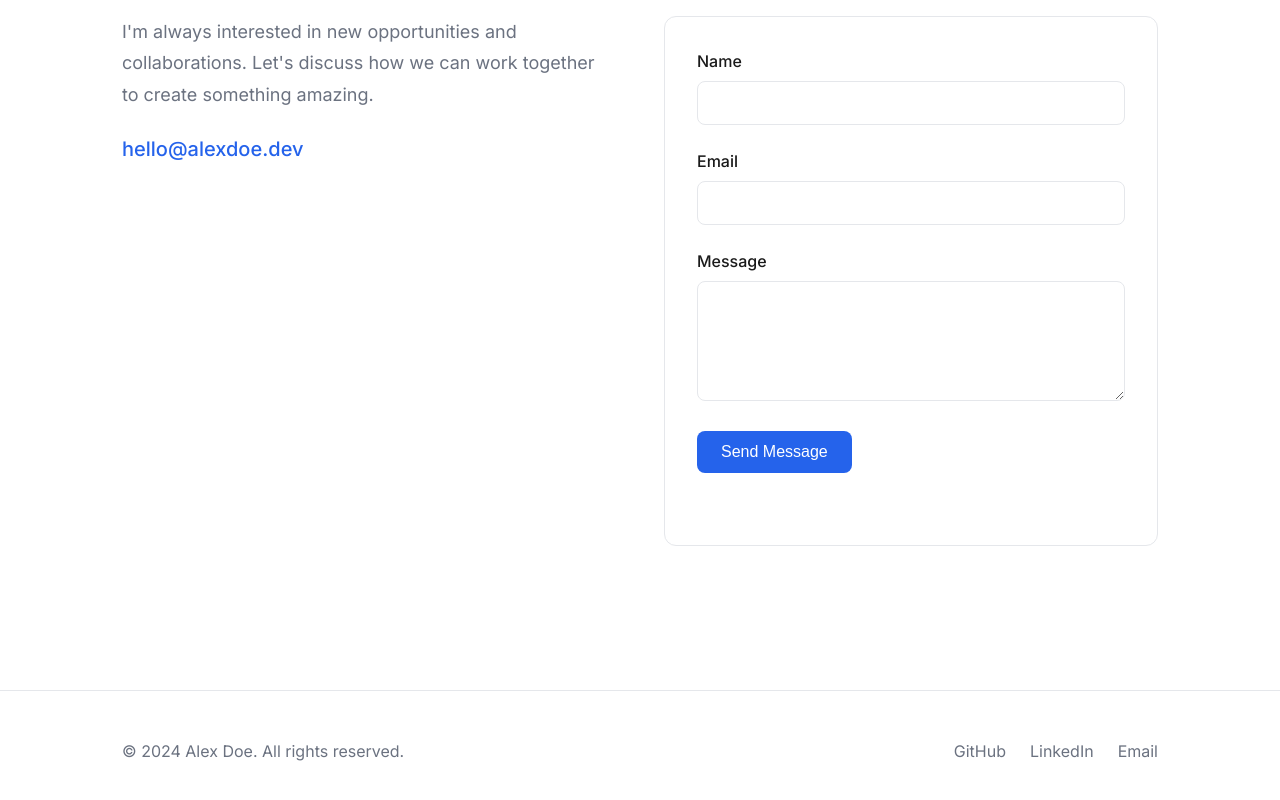
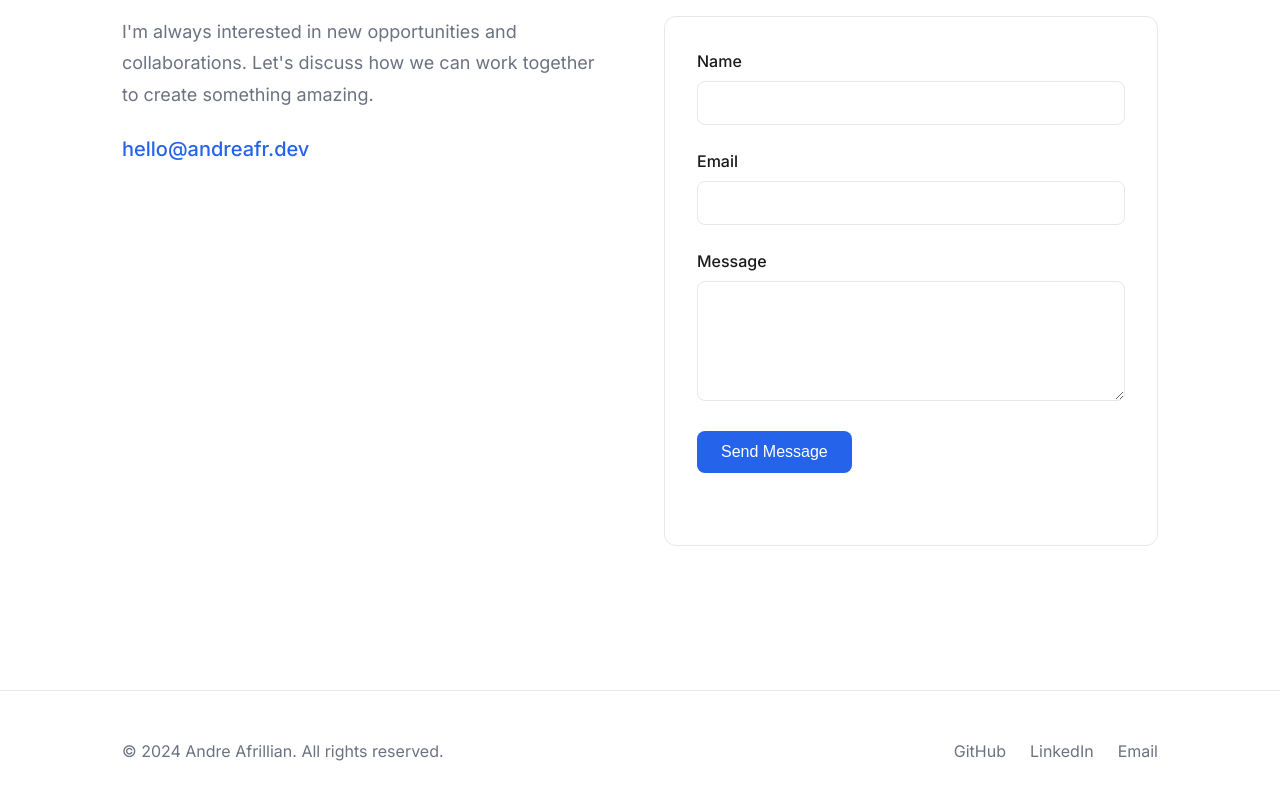
Before and after one commit to playingwithdata-and/website, a plain HTML site: page index.html in a window 1280 px wide. Shown: the part 3150-3950 px from the top of the page. Drawn offline with Linux system fonts and the light colour scheme.

Commit message:
Update index.html

```diff
--- a/index.html
+++ b/index.html
@@ -272,7 +272,7 @@
                             I'm always interested in new opportunities and collaborations.
                             Let's discuss how we can work together to create something amazing.
                         </p>
-                        <a href="mailto:hello@alexdoe.dev" class="contact__email">hello@alexdoe.dev</a>
+                        <a href="mailto:hello@andreafr.dev" class="contact__email">hello@andreafr.dev</a>
                     </div>
                     <form class="contact-form" id="contact-form" action="https://formspree.io/f/YOUR_FORM_ID" method="POST">
                         <div class="form-group">
@@ -299,7 +299,7 @@
     <footer class="footer" role="contentinfo">
         <div class="container">
             <div class="footer__content">
-                <p class="footer__copyright">© 2024 Alex Doe. All rights reserved.</p>
+                <p class="footer__copyright">© 2024 Andre Afrillian. All rights reserved.</p>
                 <div class="footer__social">
                     <a href="https://github.com/alexdoe" class="footer__link" target="_blank" rel="noopener" aria-label="GitHub">
                         GitHub
@@ -307,7 +307,7 @@
                     <a href="https://linkedin.com/in/alexdoe" class="footer__link" target="_blank" rel="noopener" aria-label="LinkedIn">
                         LinkedIn
                     </a>
-                    <a href="mailto:hello@alexdoe.dev" class="footer__link" aria-label="Email">
+                    <a href="mailto:hello@andreafr.dev" class="footer__link" aria-label="Email">
                         Email
                     </a>
                 </div>
```
